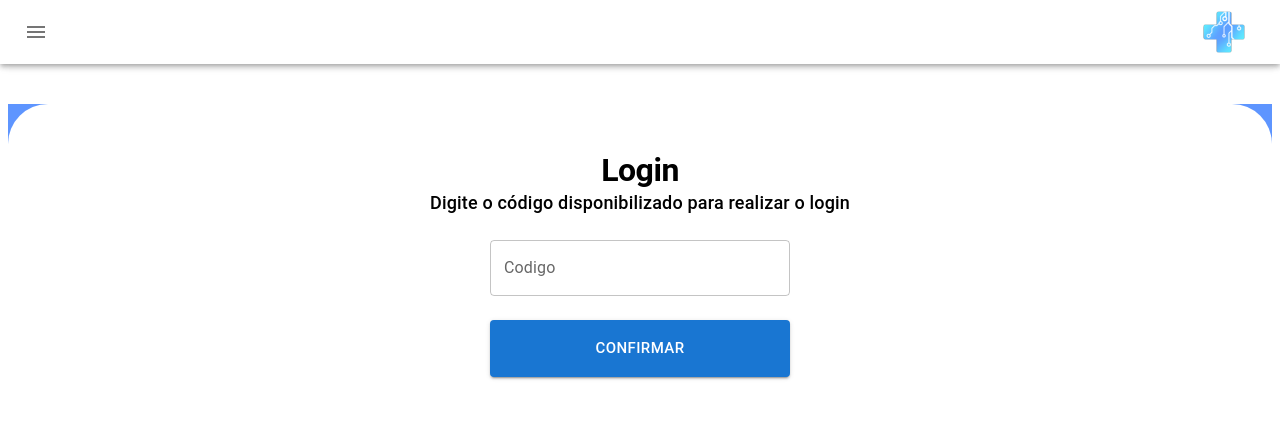
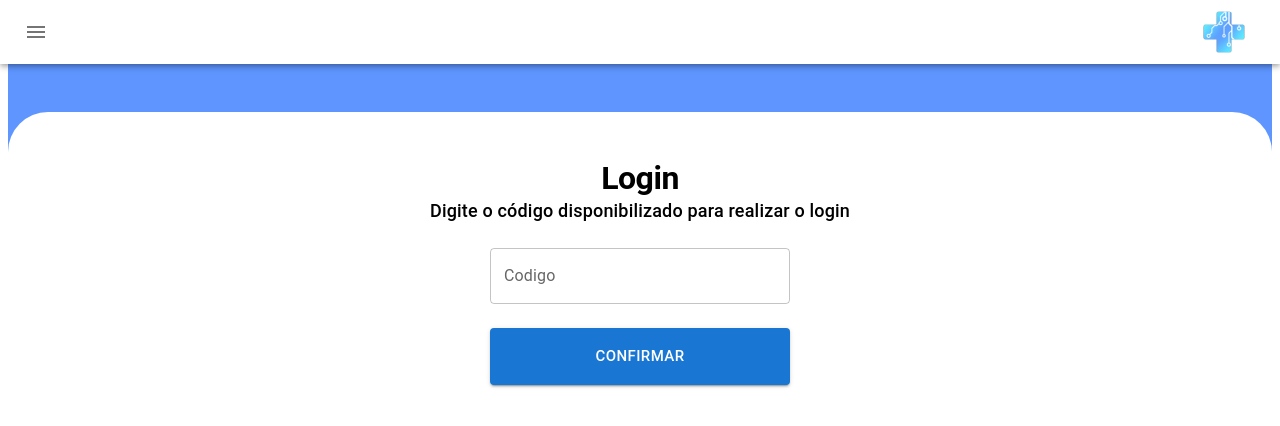
Before and after one commit to D1p7/MediAssist, a Next.js app: page /login in a window 1280 px wide. Shown: the top 426 px of the page. Built offline with nearby package versions, Linux system fonts and the light colour scheme.

Commit message:
Update index.js

```diff
--- a/src/pages/login/index.js
+++ b/src/pages/login/index.js
@@ -104,7 +104,6 @@ if (typeof window !== 'undefined') {
       flexDirection="column"
       justifyContent={"center"}
       bgcolor={"#5e95ff"}
-      marginTop={13}
     >
       <Navbar handleNav={setPage} />
       <Box
@@ -114,7 +113,7 @@ if (typeof window !== 'undefined') {
         border={0}
         // alignItems={"center"}
         // justifyContent={"center"}
-
+        marginTop={13}
         bgcolor={"#fff"}
         padding={6}
         gap={5}
```
